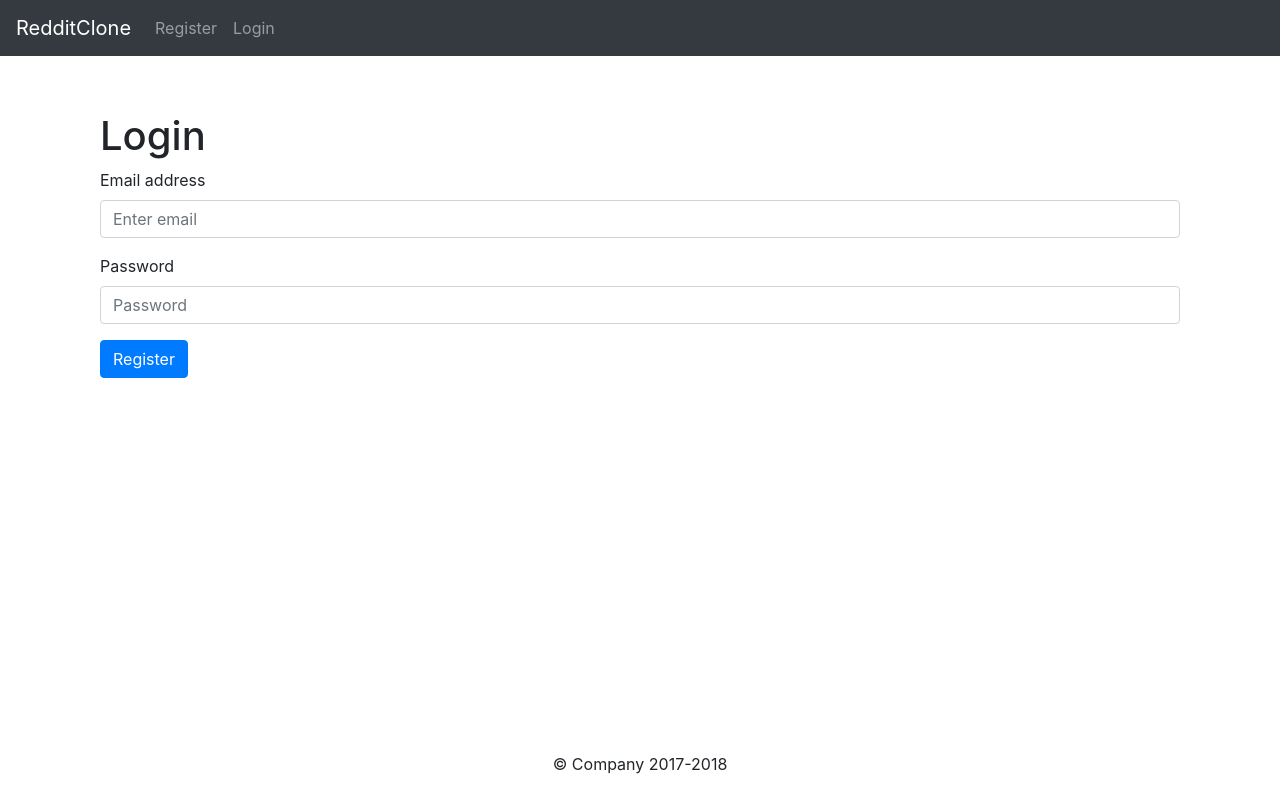
After one commit to jonit-dev/django-reddit-clone, a Django app: page /accounts/login in a window 1280 px wide. The commit adds this page. Run offline with Django 3.2, Linux system fonts and the light colour scheme; some libraries are stand-ins or nearby versions.

Commit message:
rolled back to default user auth

```diff
--- a/accounts/urls.py
+++ b/accounts/urls.py
@@ -8,5 +8,7 @@ app_name = "accounts"
 urlpatterns = [
 
     url(r'^register', views.register, name='register'),
+    url(r'^login', views.signin, name='login'),
+    url(r'^logout', views.signout, name='logout'),
 
 ]
--- a/accounts/views.py
+++ b/accounts/views.py
@@ -2,7 +2,9 @@ from django.shortcuts import render
 
 from classes.UIDisplay import *
 from classes.user.Validate import *
-from django.contrib.auth.models import User
+from django.contrib.auth.models import User  # User Model
+
+from django.contrib.auth import authenticate, login, logout  # login
 
 
 def register(request):
@@ -15,22 +17,50 @@ def register(request):
         if Validate.check_user_exists(request.POST["user_email"]):
             return UIDisplay.alert(request, "accounts/register/index.html", "danger",
                                    "This user already exists. Try using a different e-mail or username")
+
+        # add check password match
+
         else:
-            user = User.objects.create_user(request.POST["user_name"], request.POST["user_email"],
-                                            request.POST["user_password"])
+            new_user = User.objects.create_user(request.POST["user_name"], request.POST["user_email"],
+                                                request.POST["user_password"])
 
-            if user:
+            if new_user:
 
-                #login user
-
-
-
+                # # login user
+                # user = authenticate(email=request.POST["user_email"], password=request.POST["user_password"])
+                #
+                # if user is not None:
                 return UIDisplay.alert(request, "accounts/register/index.html", "success",
                                        "Your account was created successfully")
+            # else:
+            #     return UIDisplay.alert(request, "accounts/register/index.html", "danger",
+            #                            "Error while trying to login your user")
+            #
+
             else:
                 return UIDisplay.alert(request, "accounts/register/index.html", "danger",
                                        "Error while creating your user")
 
-# else:
-#     return UIDisplay.alert(request, "accounts/register/index.html", "danger",
-#                            "This e-mail already exists in our database. Please, select another one")
+
+def signin(request):
+    if request.method == "GET":
+        return render(request, 'accounts/login/index.html')
+
+    if request.method == "POST":
+
+        # lets try to login this user
+        user = authenticate(username=request.POST["user_email"], password=request.POST["user_password"])
+
+        if user is not None:
+            print("Authenticating user... {}".format(user))
+
+            login(request, user)
+            return UIDisplay.alert(request, "home.html", "success", "You're now logged in")
+        else:
+            return UIDisplay.alert(request, "home.html", "danger", "Invalid credentials. Try again.")
+
+def signout(request):
+
+    logout(request)
+
+    return UIDisplay.alert(request, "home.html", "primary", "You're now logged out")
--- /dev/null
+++ b/templates/accounts/login/index.html
@@ -0,0 +1,37 @@
+{% extends "base.html" %}
+
+{% block content %}
+
+    <div class="container">
+
+        <div class="col-md-12">
+
+            <h1>Login</h1>
+
+            {% if alert %}
+                {% include "display/alert.html" %}
+            {% endif %}
+
+
+            <form action="{% url 'accounts:login' %}" method="POST">
+                {% csrf_token %}
+
+
+                <div class="form-group">
+                    <label for="user_email">Email address</label>
+                    <input type="text" class="form-control" name="user_email" placeholder="Enter email">
+                </div>
+                <div class="form-group">
+                    <label for="user_password">Password</label>
+                    <input type="password" class="form-control" name="user_password" id="user_password" placeholder="Password">
+                </div>
+
+
+
+                <button type="submit" class="btn btn-primary">Register</button>
+            </form>
+
+
+        </div>
+    </div>
+{% endblock %}
--- a/templates/base.html
+++ b/templates/base.html
@@ -20,7 +20,7 @@
 </head>
 
 <nav class="navbar navbar-expand-md navbar-dark fixed-top bg-dark">
-    <a class="navbar-brand" href="#">RedditClone</a>
+    <a class="navbar-brand" href="{% url 'home' %}">RedditClone</a>
     <button class="navbar-toggler" type="button" data-toggle="collapse" data-target="#navbarsExampleDefault"
             aria-controls="navbarsExampleDefault" aria-expanded="false" aria-label="Toggle navigation">
         <span class="navbar-toggler-icon"></span>
@@ -28,12 +28,15 @@
 
     <div class="collapse navbar-collapse" id="navbarsExampleDefault">
         <ul class="navbar-nav mr-auto">
-            <li class="nav-item">
-                <a class="nav-link" href="{% url 'accounts:register' %}">Register</a>
-            </li>
-            <li class="nav-item">
-                <a class="nav-link disabled" href="#">Login</a>
-            </li>
+            {% if not user.is_authenticated %}
+                <li class="nav-item">
+                    <a class="nav-link" href="{% url 'accounts:register' %}">Register</a>
+                </li>
+                <li class="nav-item">
+                    <a class="nav-link" href="{% url 'accounts:login' %}">Login</a>
+                </li>
+
+            {% endif %}
             {#            <li class="nav-item dropdown">#}
             {#                <a class="nav-link dropdown-toggle" href="http://example.com" id="dropdown01" data-toggle="dropdown"#}
             {#                   aria-haspopup="true" aria-expanded="false">Dropdown</a>#}
@@ -45,12 +48,16 @@
             {#            </li>#}
         </ul>
 
-        {##}
-        {#        <ul class="navbar-nav ml-auto">#}
-        {#            <li class="nav-item">#}
-        {#                <a class="nav-link disabled" href="#">Logout</a>#}
-        {#            </li>#}
-        {#        </ul>#}
+
+        {% if user.is_authenticated %}
+
+            <ul class="navbar-nav ml-auto">
+                <li class="nav-item">
+                    <a class="nav-link" href="{% url 'accounts:logout' %}">Logout</a>
+                </li>
+            </ul>
+
+        {% endif %}
 
     </div>
 </nav>
--- a/templates/home.html
+++ b/templates/home.html
@@ -1,6 +1,12 @@
 {% extends "base.html" %}
 
 {% block content %}
+
+    {{ user }}
+
+    {% if alert %}
+        {% include "display/alert.html" %}
+    {% endif %}
 
     <!-- Main jumbotron for a primary marketing message or call to action -->
     <div class="jumbotron">
```
Also changed, not shown: accounts/backends.py (deleted, +0 -26 lines), redditClone/settings.py (+0 -11 lines), db.sqlite3. Lines whose indentation alone changed are shown as unchanged.
